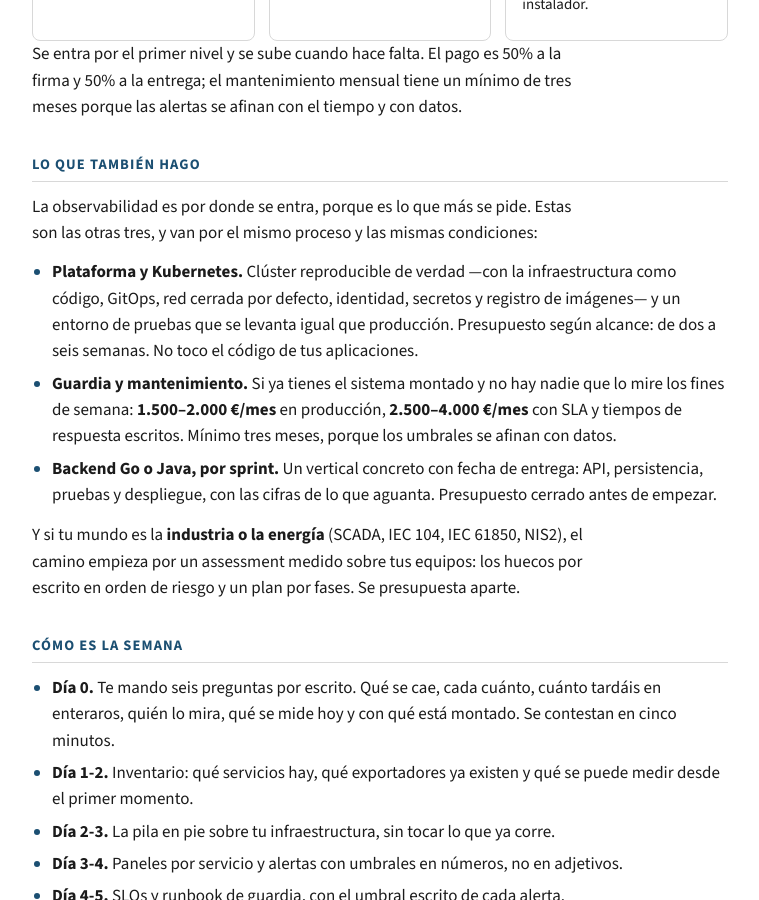
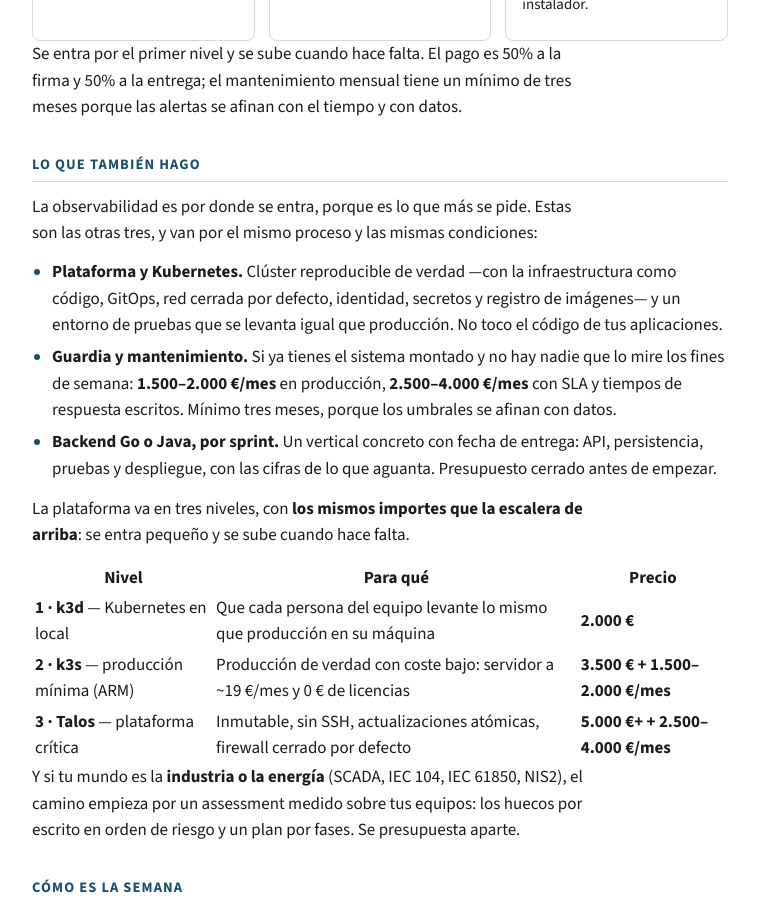
Before and after one commit to dugonzal/dugonzal.github.io, a Jekyll site: the page built from servicios.md, in a window 1280 px wide and 900 px high, scrolled down 1151 px. Shown: the whole window, without its empty margins (260-1019 px from the left). Built offline with Jekyll 4.4.1, drawn with Linux system fonts in a browser that asks for light colours.

Commit message:
Servicios: la escalera de plataforma con sus precios, los mismos tres importes que observabilidad

```diff
--- a/servicios.md
+++ b/servicios.md
@@ -46,10 +46,19 @@ description: Montaje de observabilidad end-to-end en tu stack en aproximadamente
 <p>La observabilidad es por donde se entra, porque es lo que más se pide. Estas son las otras tres, y van por el mismo proceso y las mismas condiciones:</p>
 
 <ul>
-  <li><b>Plataforma y Kubernetes.</b> Clúster reproducible de verdad —con la infraestructura como código, GitOps, red cerrada por defecto, identidad, secretos y registro de imágenes— y un entorno de pruebas que se levanta igual que producción. Presupuesto según alcance: de dos a seis semanas. No toco el código de tus aplicaciones.</li>
+  <li><b>Plataforma y Kubernetes.</b> Clúster reproducible de verdad —con la infraestructura como código, GitOps, red cerrada por defecto, identidad, secretos y registro de imágenes— y un entorno de pruebas que se levanta igual que producción. No toco el código de tus aplicaciones.</li>
   <li><b>Guardia y mantenimiento.</b> Si ya tienes el sistema montado y no hay nadie que lo mire los fines de semana: <b>1.500–2.000 €/mes</b> en producción, <b>2.500–4.000 €/mes</b> con SLA y tiempos de respuesta escritos. Mínimo tres meses, porque los umbrales se afinan con datos.</li>
   <li><b>Backend Go o Java, por sprint.</b> Un vertical concreto con fecha de entrega: API, persistencia, pruebas y despliegue, con las cifras de lo que aguanta. Presupuesto cerrado antes de empezar.</li>
 </ul>
+
+<p>La plataforma va en tres niveles, con <b>los mismos importes que la escalera de arriba</b>: se entra pequeño y se sube cuando hace falta.</p>
+
+<table>
+  <tr><th>Nivel</th><th>Para qué</th><th>Precio</th></tr>
+  <tr><td><b>1 · k3d</b> — Kubernetes en local</td><td>Que cada persona del equipo levante lo mismo que producción en su máquina</td><td><b>2.000 €</b></td></tr>
+  <tr><td><b>2 · k3s</b> — producción mínima (ARM)</td><td>Producción de verdad con coste bajo: servidor a ~19 €/mes y 0 € de licencias</td><td><b>3.500 € + 1.500–2.000 €/mes</b></td></tr>
+  <tr><td><b>3 · Talos</b> — plataforma crítica</td><td>Inmutable, sin SSH, actualizaciones atómicas, firewall cerrado por defecto</td><td><b>5.000 €+ + 2.500–4.000 €/mes</b></td></tr>
+</table>
 
 <p>Y si tu mundo es la <b>industria o la energía</b> (SCADA, IEC 104, IEC 61850, NIS2), el camino empieza por un assessment medido sobre tus equipos: los huecos por escrito en orden de riesgo y un plan por fases. Se presupuesta aparte.</p>
 
```
Also changed, not shown: en/services.md (+10 -1 lines).
